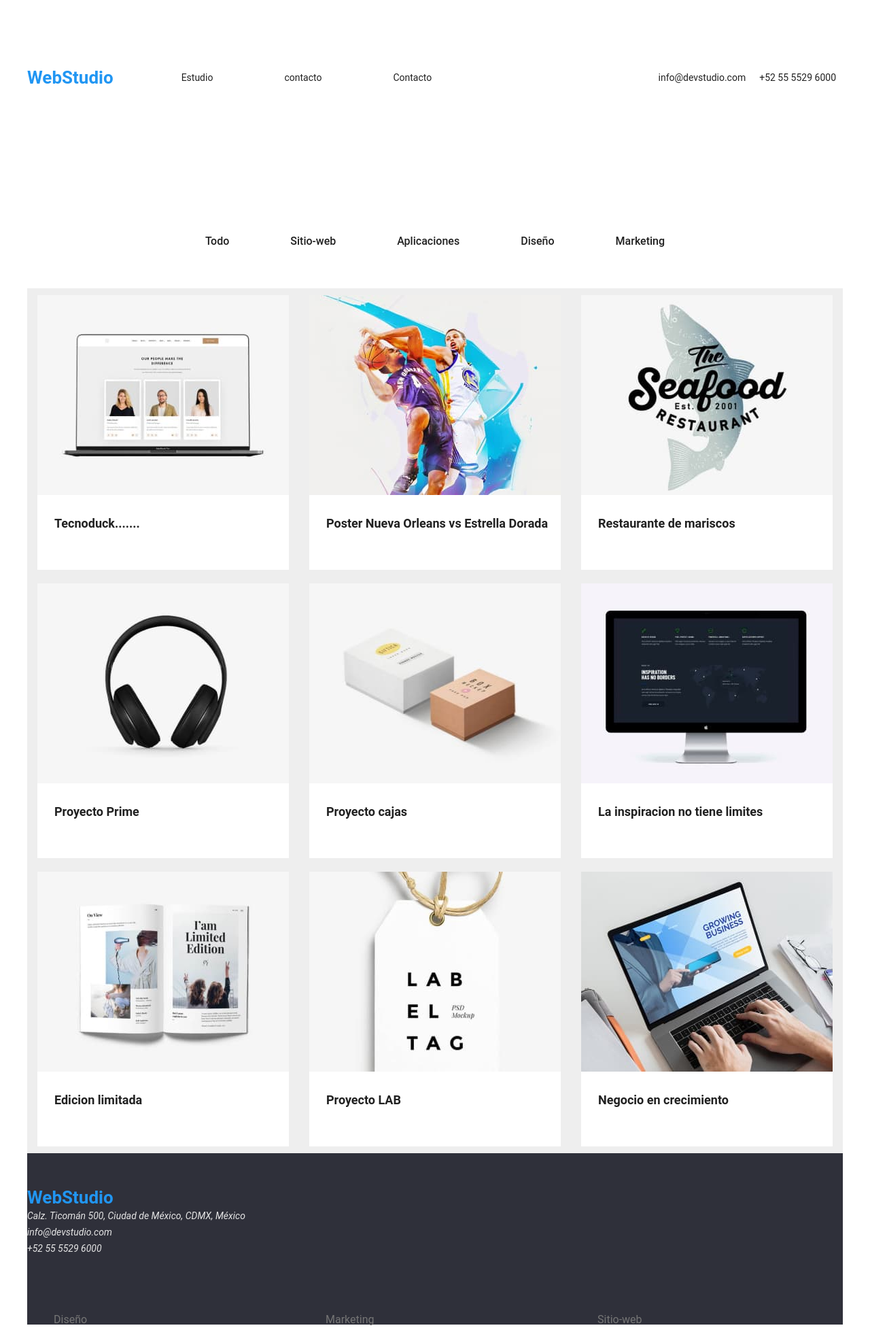
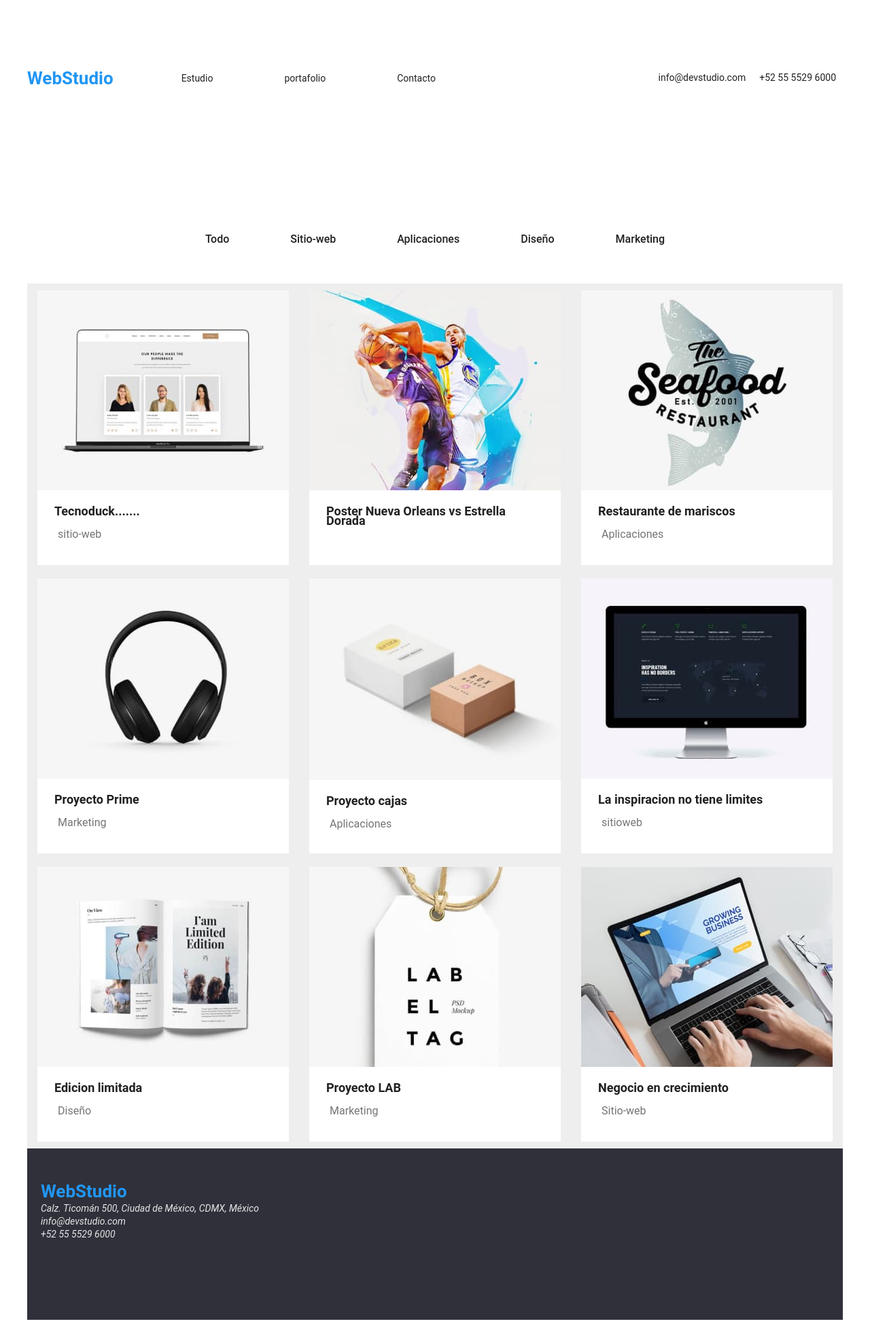
Before and after one commit to Fernando16Gutierrez/goit-markup-hw-03, a plain HTML site: page portafolio.html in a window 1280 px wide. Shown: the whole page at 68% size. Drawn offline with Linux system fonts and the light colour scheme.

Commit message:
se modifico css-index-portafolio

```diff
--- a/css/styles.css
+++ b/css/styles.css
@@ -23,20 +23,16 @@ body {
 }
 .container{
   width: 1200px;
+  margin-left: auto;
+  margin-right: auto;
 }
 body {
   font-family: "Roboto", sans-serif;
   font-variant: "Raleway", sans-serif;
 }
 /*Aca empieza contenido header*/
-.header {
-  width: 1200px;
-  margin-left: auto;
-  margin-right: auto;
-}
 .icon-header {
   width: 145px;
-  height: 31px;
   font-weight: 700;
   font-size: 26px;
   line-height: 30.52px;
@@ -56,7 +52,6 @@ body {
   width: 49px;
   font-weight: 500px;
   font-size: 14px;
-  line-height: 16.41;
   letter-spacing: 2%;
   color: #212121;
   margin: 5px;
@@ -67,6 +62,7 @@ body {
 }
 .page-header-contain {
   width: 1200px;
+
   display: flex;
   justify-content: end;
   text-decoration: none;
@@ -98,10 +94,9 @@ body {
 }
 .redes-link {
   width: 118px;
-  height: 16px;
   font-weight: 500px;
   font-size: 14px;
-  line-height: 16.41px;
+  line-height: 14px;
   letter-spacing: 2%;
   color: #757575;
   background-color: transparent;
@@ -131,18 +126,17 @@ body {
   width: 38px;
   font-weight: 500;
   font-size: 16px;
-  line-height: 26px;
+  line-height: 14px;
   letter-spacing: 3%;
   text-align: center;
   cursor: pointer;
+  color: var(--color-texto);
   border-bottom: 3px solid transparent;
-  background-color: transparent;
-  border-radius: 5px;
-  padding: 5px;
+  border-radius: 10px;
+  padding: 10px 5px;
 }
 .boton-link:hover {
   background-color: var(--color-web);
-  color: white;
   border-bottom: 3px solid blue;
 }
 
@@ -171,20 +165,21 @@ body {
   margin: 0 auto;
 }
 .solicite-nuestro-servicio {
-  width: 197px;
-  height: 30px;
   background-color: var(--color-web);
   font-weight: var(--font-weigth-7);
   font-size: var(--font-size-16p);
-  line-height: 30px;
+  line-height: 14px;
   letter-spacing: 6%;
   text-align: center;
   color: var(--color-principal);
   border: 1px solid transparent;
+  border-radius: 10px;
+  padding: 6px 8px 10px;
   margin-top: 40px;
 }
 .solicite-nuestro-servicio:hover {
   border: 2px solid blue;
+  cursor: pointer;
 }
 /*Aca empieza contenido calidad del servicio*/
 .grupo-1 {
@@ -200,24 +195,22 @@ body {
   top: 801px;
   font-weight: 700;
   font-size: 14px;
-  line-height: 16.41px;
+  line-height: 14px;
   text-transform: uppercase;
   letter-spacing: 3%;
   color: var(--color-texto);
 }
 .grupo-1-link {
   width: 270px;
-  height: 75px;
   font-weight: 400;
   font-size: 14px;
-  line-height: 24px;
+  line-height: 14px;
   letter-spacing: 3%;
   margin-top: 10px;
   color: var(--aplicaciones);
 }
 /*Aca empieza contenido a que nos dedicamos*/
 .a-que-nos-dedicamos {
-  width: 1200px;
   margin-left: auto;
   margin-right: auto;
 }
@@ -233,10 +226,9 @@ body {
 }
 .titulo-dedicamos {
   width: 371.15px;
-  height: 46.24px;
   font-weight: 700;
   font-size: 26px;
-  line-height: 42.19px;
+  line-height: 14px;
   letter-spacing: 3%;
   text-align: center;
   color: var(--color-texto);
@@ -256,7 +248,7 @@ body {
   width: 263px;
   font-weight: 700;
   font-size: 26px;
-  line-height: 42.19px;
+  line-height: 14px;
   letter-spacing: 3%;
   text-align: center;
   color: var(--color-texto);
@@ -265,10 +257,7 @@ body {
   margin-bottom: 50px;
 }
 .nuestro-equipo {
-  margin-left: auto;
-  margin-right: auto;
-  margin-top: 188px;
-  margin-bottom: 50px;
+  margin: 188px auto 50px auto;
 }
 .nuestro-equipo li {
   margin: 19px;
@@ -279,7 +268,6 @@ body {
 }
 .contenido-link {
   width: 270px;
-  height: 368px;
   margin-right: 208px;
   background-color: var(--color-principal);
   border-radius: 0px 0px 4px 4px;
@@ -288,7 +276,6 @@ body {
 }
 .contenido-img {
   width: 270px;
-  height: 260px;
   top: 1696px;
   left: 208px;
 }
@@ -296,7 +283,7 @@ body {
   width: 118px;
   font-weight: 500;
   font-size: 16px;
-  line-height: 18.75px;
+  line-height: 14px;
   letter-spacing: 3%;
   text-align: center;
   color: var(--color-texto);
@@ -307,7 +294,7 @@ body {
   width: 182px;
   font-weight: 400;
   font-size: 16px;
-  line-height: 18.75px;
+  line-height: 14px;
   letter-spacing: 3%;
   text-align: center;
   color: var(--aplicaciones);
@@ -336,19 +323,19 @@ body {
   background-color: var(--color-principal);
   box-shadow: 0 1px 1px rgba(0, 0, 0, 0.12), 01 4px 4px rgba(0, 0, 0, 0.6),1px 4px 6px rgba(0, 0, 0, 0.16);
   margin: auto;
+  margin-bottom: 10px;
 }
 .portafolio-link:hover {
   box-shadow: 1px 2px 4px rgb(0, 0, 0);
 }
 .portafolio-img {
   width: 370px;
-  height: 294px;
 }
 .portafolio-titulo {
-  height: 322px;
+  width: 322px;
   font-weight: 700;
   font-size: 18px;
-  line-height: 36px;
+  line-height: 14px;
   letter-spacing: 6%;
   padding: 0 1px 0;
   color: var(--color-texto);
@@ -360,18 +347,16 @@ body {
   width: 322px;
   font-weight: 400;
   font-size: 16px;
-  line-height: 30px;
+  line-height: 14px;
   letter-spacing: 3%;
   text-decoration: none;
-  margin-bottom: 4px;
-  margin-left: 24px;
+  margin-top: 20px;
+  margin-left: 30px;
   color: var(--aplicaciones);
 }
 /*Aca empieza el contenido footer de las principal y portafolio*/
-.container{
-width: 1200px;
-margin-left: auto;
-margin-right: auto;
+.footer h2{
+  margin-top: 50px;
 }
 .footer-link{
   display: flex;
@@ -380,24 +365,23 @@ margin-right: auto;
   margin-left: auto;
   margin-right: auto;
   background-color: var(--color-secundario);
+  padding-left: 20px;
 }
 .footer-link-web {
   width: 145px;
   font-family: var(--Raleway);
   font-weight: 700;
   font-size: 26px;
-  line-height: 30.52px;
+  line-height: 14px;
   letter-spacing: 3%;
   color: var(--color-web);
-  margin-top: 50px;
 }
 .footer-link-mex {
   width: 231px;
-  height: 21px;
   font-family: var(--Raleway);
   font-weight: 400;
   font-size: 14px;
-  line-height: 24px;
+  line-height: 14px;
   letter-spacing: 3%;
   color: var(--color-body);
 }
@@ -405,7 +389,7 @@ margin-right: auto;
   width: 231px;
   font-weight: 400;
   font-size: 14px;
-  line-height: 24px;
+  line-height: 14px;
   letter-spacing: 3%;
   color: var(--color-body);
   text-decoration: none;
--- a/portafolio.html
+++ b/portafolio.html
@@ -12,7 +12,7 @@
 </head>
 <body>
 <main>
-    <header class=" container header">
+    <header class=" header">
         <div class="container page-header">
           <a href="texto.html" class="icon-header icon-contain">WebStudio</a>
           <ul class="page-header">
@@ -20,7 +20,7 @@
                 <a href="index.html" class="header-ref color-main links-header"> Estudio</a>
             </li>
             <li>
-              <a href="./portafolio.html" class="header-ref links-header">contacto</a>
+              <a href="./portafolio.html" class="header-ref links-header">portafolio</a>
             </li>
             <li>
               <a href="./texto.html" class="header-ref links-header">Contacto</a>
@@ -28,7 +28,7 @@
           </ul>
           <ul class="page-header-contain">
             <li>
-                <a href="mailto:info@devstudio.com"class="mail links-header-contain">info@devstudio.com</a>
+                <a href="mailto:info@devstudio.com" class="mail links-header-contain">info@devstudio.com</a>
               </li>
               <li>
                 <a href="tel:+525555296000" class="mail links-header-contain">+52 55 5529 6000</a>
@@ -55,84 +55,86 @@
                 </li>
             </ul>
         </div>
+        <section>
             <div class="container portafolio">
         <ul class="portafolio-menu">
             <li class="portafolio-link">
-               <a href="mailto:plinfo@exame.com">
+                <a href="mailto:plinfo@exame.com">
                 <img src="./images/tecnoduck.jpg" alt="mosaico">
-               </a>
                 <h3 class="portafolio-titulo">Tecnoduck.......</h3>
-                <a class="portafolio-web" href="mailto:plinfo@exame.com">Sitio-web</a>
+                <p class="portafolio-web">sitio-web</p>
+                </a>
             </li>
             <li class="portafolio-link">
                 <a href="mailto:plinfo@exame.com">
                     <img src="./images/juego.jpg" alt="perosnas jugando">
+                <p class="portafolio-titulo">Poster Nueva Orleans vs Estrella Dorada</p>
                 </a>
-                <p class="portafolio-titulo">Poster Nueva Orleans vs Estrella Dorada</p>
             </li>
             <li class="portafolio-link">
                 <a href="mailto:plinfo@exame.com">
                     <img src="./images/scafood.jpg" alt="restaurante">
+                    <h3 class="portafolio-titulo">Restaurante de mariscos</h3>
+                    <p class="portafolio-web">Aplicaciones</p>
                 </a>
-                <h3 class="portafolio-titulo">Restaurante de mariscos</h3>
-                <p><a href="mailto:plinfo@exame.com" class="portafolio-web">Aplicaciones</a></p>
             </li>
             <li class="portafolio-link">
                 <a href="mailto:plinfo@exame.com">
                     <img class="portafolio-img" src=" ./images/audifono.jpg" alt="audifono">
+                    <h3 class="portafolio-titulo" >Proyecto Prime </h3>
+                    <p class="portafolio-web">Marketing</p>
                 </a>
-                <h3 class="portafolio-titulo" >Proyecto Prime </h3>
-                <p><a href="mailto:plinfo@exame.com" class="portafolio-web">Marketing</a></p>
             </li>
             <li class="portafolio-link">
                 <a href="mailto:plinfo@exame.com">
                     <img class="portafolio-img" src="./images/cajas.jpg" alt="cajas">
+                    <h3 class="portafolio-titulo">Proyecto cajas</h3>
+                    <p class="portafolio-web">Aplicaciones</p>
                 </a>
-                <h3 class="portafolio-titulo">Proyecto cajas</h3>
-                <p><a href="mailto:plinfo@exame.com" class="portafolio-web">Aplicaciones</a></p>
             </li>
             <li class="portafolio-link">
                 <a href="mailto:plinfo@exame.com">
                     <img class="portafolio-img" src="./images/monitor.jpg" alt="monitor">
+                    <h3 class="portafolio-titulo">La inspiracion no tiene limites</h3>
+                    <p class="portafolio-web">sitioweb</p>
                 </a>
-                <h3 class="portafolio-titulo">La inspiracion no tiene limites</h3>
-                <p><a href="mailto:plinfo@exame.com" class="portafolio-web">sitioweb</a></p>
             </li>
             <li class="portafolio-link">
                 <a href="mailto:plinfo@exame.com">
                     <img class="portafolio-img" src="/images/revista.jpg" alt="revistas">
+                    <h3 class="portafolio-titulo">Edicion limitada</h3>
+                    <p class="portafolio-web">Diseño</p>
                 </a>
-                <h3 class="portafolio-titulo">Edicion limitada</h3>
-                <p><a href="mailto:plinfo@exame.com" class="portafolio-web">Diseño</a></p>
             </li>
             <li class="portafolio-link">
                 <a href="mailto:plinfo@exame.com">
                     <img class="portafolio-img" src="./images/etiqueta.jpg" alt="proyecto lab">
+                    <h3 class="portafolio-titulo">Proyecto LAB</h3>
+                    <p  class="portafolio-web" >Marketing</p>
                 </a>
-                <h3 class="portafolio-titulo">Proyecto LAB</h3>
-                <p><a class="portafolio-web" href="mailto:plinfo@exame.com">Marketing</a></p>
-            </li>
+                </li>
             <li class="portafolio-link">
                 <a href="mailto:plinfo@exame.com">
                     <img class="portafolio-img" src="./images/pc.jpg" alt="tecnologia">
+                    <h3 class="portafolio-titulo">Negocio en crecimiento</h3>
+                    <p class="portafolio-web">Sitio-web</p>
                 </a>
-                <h3 class="portafolio-titulo">Negocio en crecimiento</h3>
-                <p><a href="mailto:plinfo@exame.com" class="portafolio-web">Sitio-web</a></p>
             </li>
         </ul>
     </div>
+</section>
 </main>
 <footer class=" container footer">
-    <div class="footer-link">
-    <a class="footer-link-web" href="index.html">WebStudio</a>
+    <section class="container footer-link">
+    <h2><a class="footer-link-web" href="index.html">WebStudio</a></h2>
     <address>
          <ul>
             <li><a class="footer-link-mex">Calz. Ticomán 500, Ciudad de México, CDMX, México</a></li>
             <li><a class="footer-link-info" href="mailto:info@devstudio.com">info@devstudio.com</a></li>
             <li><a class="footer-link-info" href="tel:+525555296000">+52 55 5529 6000</a></li>
        </ul>
-    </div>
     </address>
+</section>
     </footer>
 </body>
 </html>
```
Also changed, not shown: index.html (+12 -10 lines).
